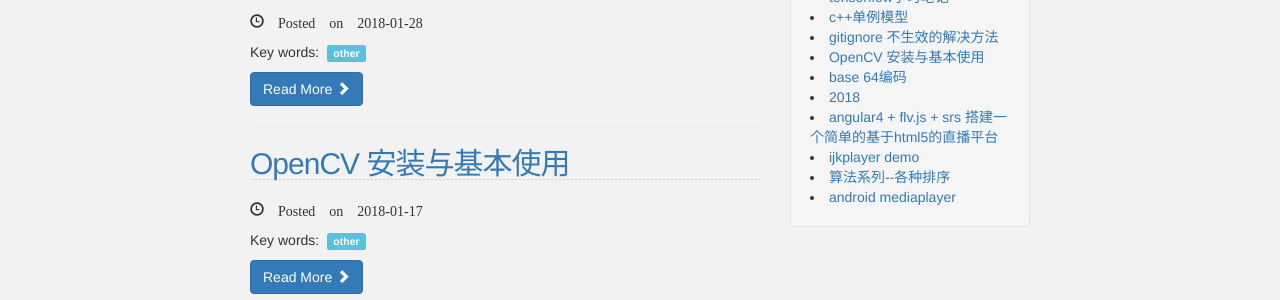
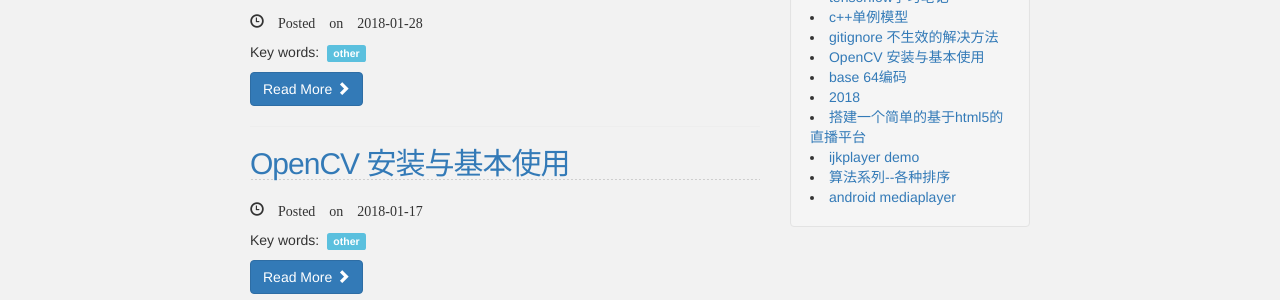
Before and after one commit to SnailTowardThesun/SnailTowardThesun.github.io, a Jekyll site: the page built from index.html, in a window 1280 px wide. Shown: the part 604-904 px from the top of the page. Built offline with Jekyll 4.4.1, drawn with Linux system fonts in a browser that asks for light colours; nearby versions of some CDN libraries; the list of posts is cut into pages by our own code; comment, search, counter and statistics services are not loaded; the repository's description, which GitHub fills in, is left out.

Commit message:
refine title

```diff
--- a/_posts/2017-10-29-online-html5-player.md
+++ b/_posts/2017-10-29-online-html5-player.md
@@ -1,6 +1,6 @@
 ---
 layout: article
-title: angular4 + flv.js + srs 搭建一个简单的基于html5的直播平台
+title: 搭建一个简单的基于html5的直播平台
 categories: media streaming
 ---
 ## 简要说明
```
